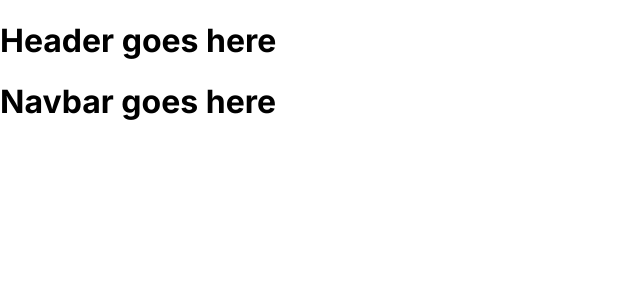
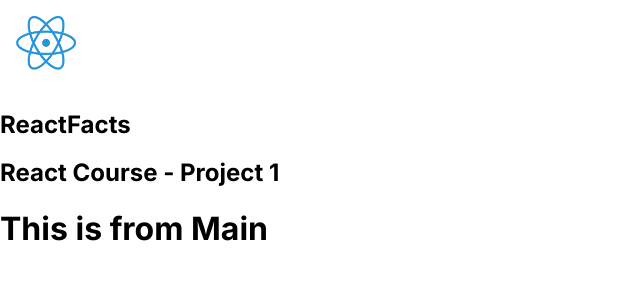
Before and after one commit to PeterKCrowther/Scrimba_React_Projects, a React (Create React App) app in the folder Project_1/my-app/: page / in a window 1280 px wide. Shown: the top 300 px of the page, without its empty margins (0-640 px from the left). Built offline with nearby package versions, Linux system fonts and the light colour scheme.

Commit message:
UPDATE - Nav bar img and text

```diff
--- a/Project_1/my-app/src/App.js
+++ b/Project_1/my-app/src/App.js
@@ -1,5 +1,5 @@
 import React from 'react';
-import Header from './components/Header.js';
+import Main from './components/Main.js';
 import NavBar from './components/NavBar.js';
 
 export default App;
@@ -7,8 +7,8 @@ export default App;
 function App() {
     return (
         <>
-            <Header />
             <NavBar />
+            <Main />
         </>
     );
 };
--- a/Project_1/my-app/src/components/NavBar.js
+++ b/Project_1/my-app/src/components/NavBar.js
@@ -1,9 +1,14 @@
 import React from "react";
+import reactLogo from '../images/react-logo-no-text.png';
 
 export default NavBar;
 
 function NavBar() {
     return (
-        <h1>Navbar goes here</h1>
+        <nav>
+            <img src={reactLogo} alt="React Logo" />
+            <h1>ReactFacts</h1>
+            <h2>React Course - Project 1</h2>
+        </nav>
     );
 }
--- a/Project_1/my-app/src/style.css
+++ b/Project_1/my-app/src/style.css
@@ -6,4 +6,10 @@ html { font-family: 'Inter', sans-serif; }
 
 body {
     margin: 0;
+
 }
+
+nav img {
+    width: 60px;
+    margin: 1rem;
+}
```
Also changed, not shown: Project_1/my-app/src/images/react-logo-no-text.png (added).
